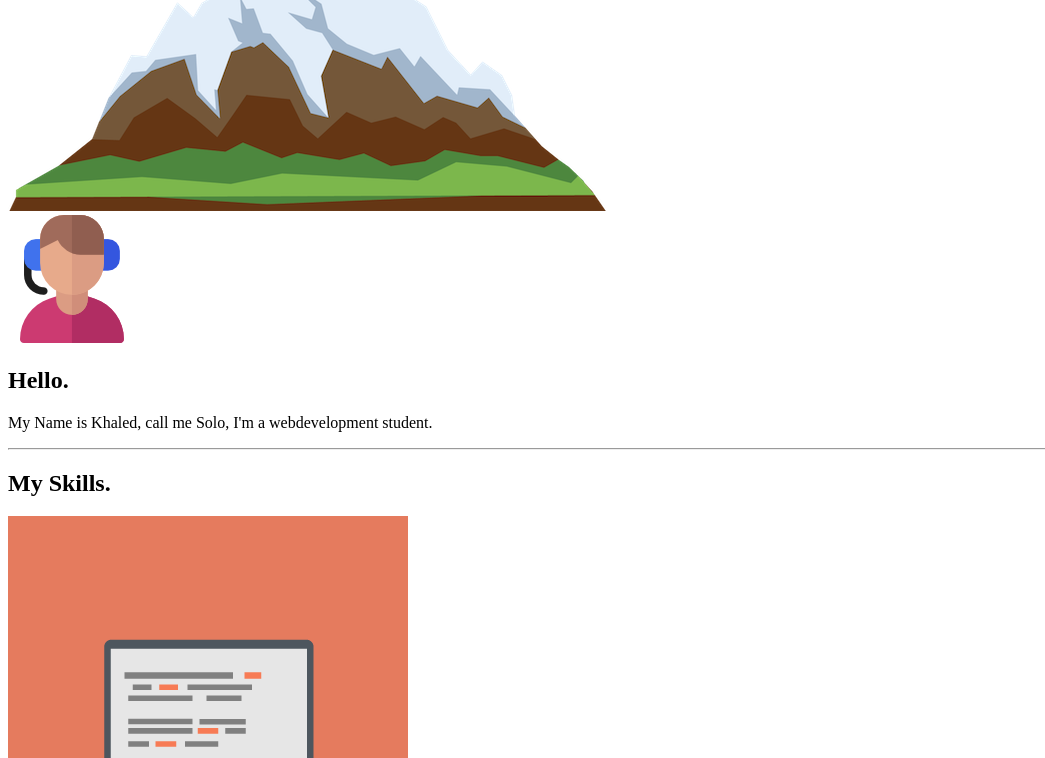
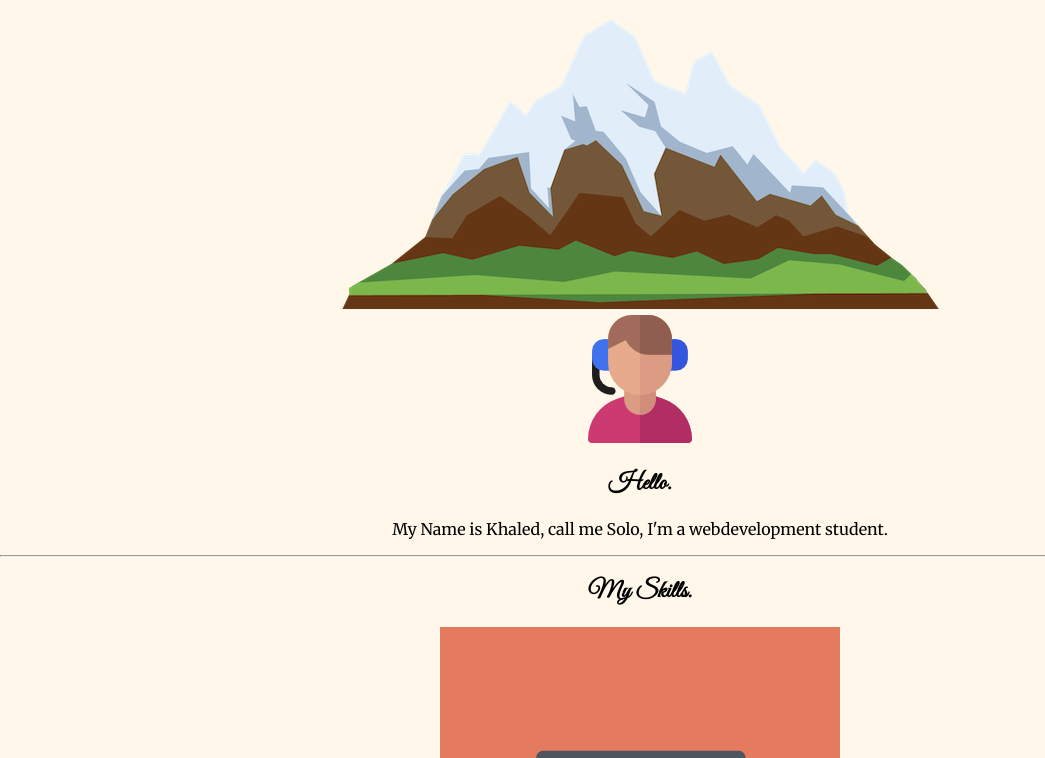
Before and after one commit to So0l0o/last, a plain HTML site: page index.html in a window 1280 px wide. Shown: the part 351-1109 px from the top of the page, without its empty margins (0-1045 px from the left). Drawn offline with Linux system fonts and the light colour scheme; the site is published under a folder, as on GitHub Pages, so addresses that start at the root find nothing.

Commit message:
Update index.html

```diff
--- a/index.html
+++ b/index.html
@@ -5,7 +5,7 @@
     <meta http-equiv="X-UA-Compatible" content="IE=edge">
     <meta name="viewport" content="width=device-width, initial-scale=1.0">
     <title>MR.Solo</title>
-    <link rel="stylesheet" href="/Css/Style.css">
+    <link rel="stylesheet" href="Css/Style.css">
     <link rel="shortcut icon" href="favicon.ico" type="image/x-icon">
 
     <link rel="preconnect" href="https://fonts.googleapis.com">
```
